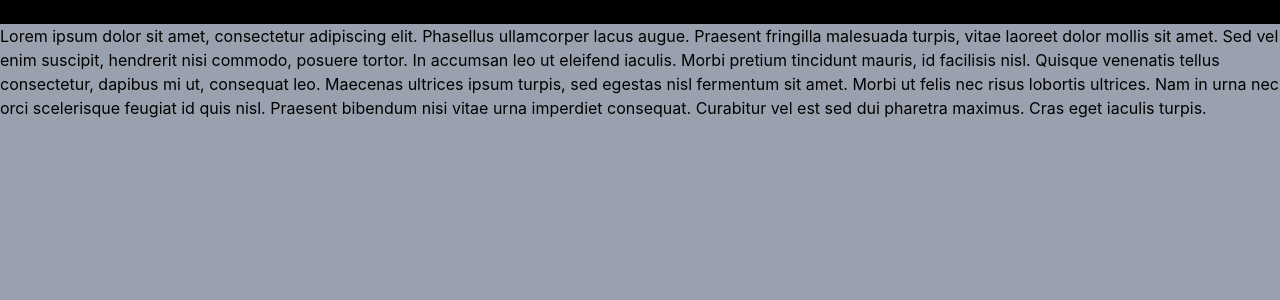
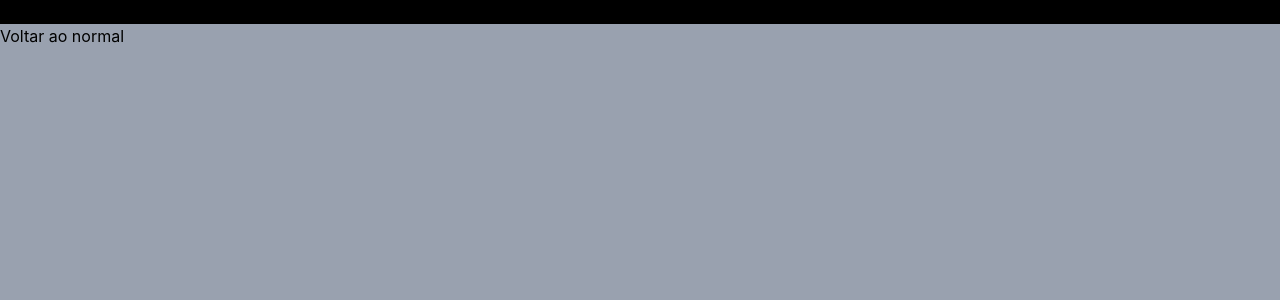
Before and after one commit to Augusto-logo/onebit-Ecommerce, a React (Vite) app: page / in a window 1280 px wide. Shown: the top 300 px of the page. Built offline with nearby package versions, Linux system fonts and the light colour scheme.

Commit message:
Fix lorem

```diff
--- a/src/App.tsx
+++ b/src/App.tsx
@@ -5,7 +5,7 @@ function App() {
   return (
     <div className='h-screen w-screen bg-gray-400'>
       <Header />
-      Lorem ipsum dolor sit amet, consectetur adipiscing elit. Phasellus ullamcorper lacus augue. Praesent fringilla malesuada turpis, vitae laoreet dolor mollis sit amet. Sed vel enim suscipit, hendrerit nisi commodo, posuere tortor. In accumsan leo ut eleifend iaculis. Morbi pretium tincidunt mauris, id facilisis nisl. Quisque venenatis tellus consectetur, dapibus mi ut, consequat leo. Maecenas ultrices ipsum turpis, sed egestas nisl fermentum sit amet. Morbi ut felis nec risus lobortis ultrices. Nam in urna nec orci scelerisque feugiat id quis nisl. Praesent bibendum nisi vitae urna imperdiet consequat. Curabitur vel est sed dui pharetra maximus. Cras eget iaculis turpis.
+      Voltar ao normal
     </div>
   )
 }
```
